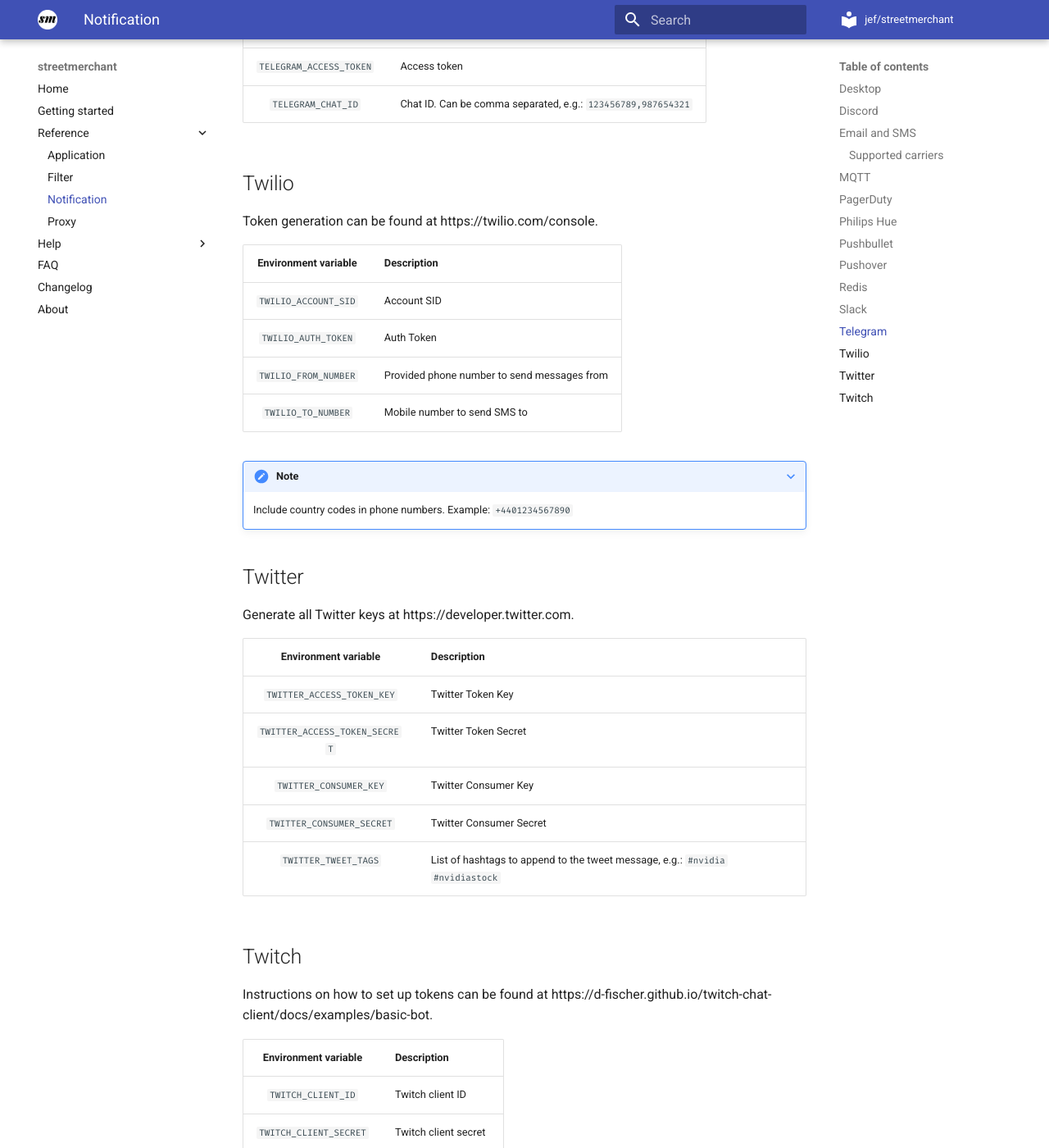
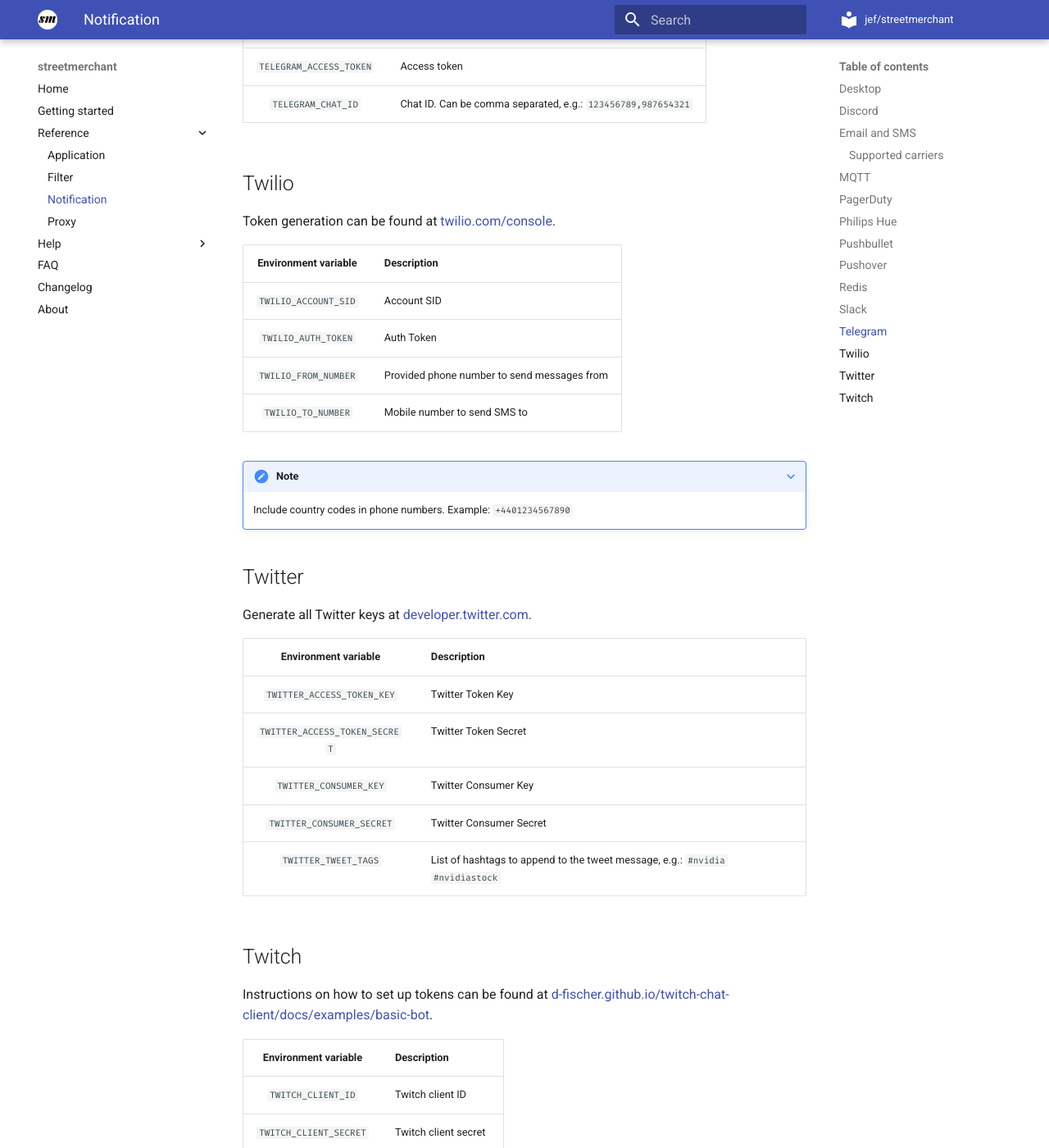
Before and after one commit to jef/streetmerchant, an MkDocs documentation site: the page built from docs/reference/notification.md, in a window 1280 px wide and 1400 px high, scrolled down 6518 px. Shown: the whole window at 82% size. Built offline with MkDocs 1.6.1 and Material for MkDocs 9.7.7, drawn with Linux system fonts in a browser that asks for light colours; emoji names are drawn with the system emoji font; comment, search, counter and statistics services are not loaded; some of the changed lines change nothing that is shown; some of the changed text lies outside the part shown.

Commit message:
docs: add hyperlinks

```diff
--- a/docs/reference/notification.md
+++ b/docs/reference/notification.md
@@ -121,7 +121,7 @@
 
 ## Pushbullet
 
-Generate token at https://www.pushbullet.com/#settings/account.
+Generate token at [pushbullet.com/#settings/account](https://pushbullet.com/#settings/account).
 
 | Environment variable | Description |
 |:---:|---|
@@ -129,7 +129,7 @@
 
 ## Pushover
 
-Generate token at https://pushover.net/apps/build.
+Generate token at [pushover.net/apps/build](https://pushover.net/apps/build).
 
 | Environment variable | Description |
 |:---:|---|
@@ -164,7 +164,7 @@
 
 ## Twilio
 
-Token generation can be found at https://twilio.com/console.
+Token generation can be found at [twilio.com/console](https://twilio.com/console).
 
 | Environment variable | Description |
 |:---:|---|
@@ -178,7 +178,7 @@
 
 ## Twitter
 
-Generate all Twitter keys at https://developer.twitter.com.
+Generate all Twitter keys at [developer.twitter.com](https://developer.twitter.com).
 
 | Environment variable | Description |
 |:---:|---|
@@ -190,7 +190,7 @@
 
 ## Twitch
 
-Instructions on how to set up tokens can be found at https://d-fischer.github.io/twitch-chat-client/docs/examples/basic-bot.
+Instructions on how to set up tokens can be found at [d-fischer.github.io/twitch-chat-client/docs/examples/basic-bot](https://d-fischer.github.io/twitch-chat-client/docs/examples/basic-bot).
 
 | Environment variable | Description |
 |:---:|---|
```
